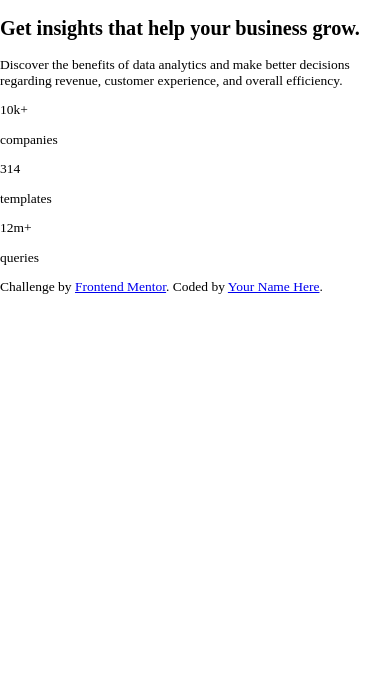
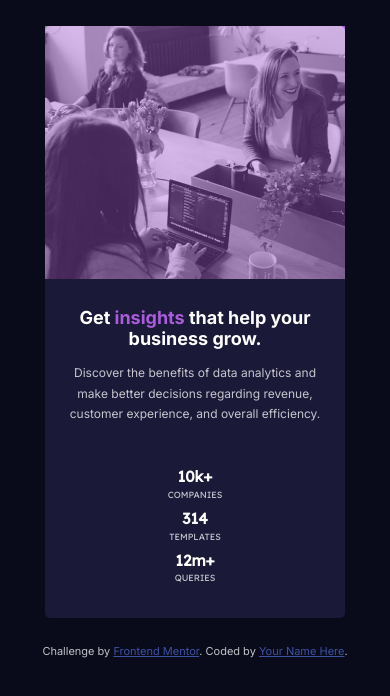
Before and after one commit to omeizahanif/stats-preview-card, a plain HTML site: page index.html in a window 390 px wide. Drawn offline with Linux system fonts and the light colour scheme.

Commit message:
fixed main widths and image responsiveness

```diff
--- a/style.css
+++ b/style.css
@@ -1,5 +1,5 @@
 html {
-    font-size: .9rem;
+    font-size: .8rem;
 }
 
 :root {
@@ -12,25 +12,127 @@ html {
 }
 
 body {
+    background-color: var(--dark-blue);
     margin: 0;
-    padding: 0;
+    font-size: 0.9375rem;
+    font-family: "Inter", sans-serif;
+    color: var(--paragraph-white);
     min-height: 100vh;
-    font-size: 0.9375rem;
+}
+
+main {
+
+    margin: 2rem auto;
+    max-width: 25em;
+    height: 90%;
+    display: flex;
+    flex-direction: column;
 }
 
 .hero-image {
-    background-image: url('./images/image-header-mobile.jpg');
+    position: relative;
+    background: var(--soft-violet);
+    min-height: 30vh;
+    border-top-left-radius: 5px;
+
+}
+
+.hero-image::before {
+    content: '';
+    position: absolute;
+    left: 0;
+    top: 0;
+    width: 100%;
+    height: 100%;
+    opacity: 0.6;
+    background-image: url('images/image-header-mobile.jpg');
     background-size: cover;
+    background-position: 50%;
+    background-repeat: no-repeat;
+    border-top-right-radius: 5px;
+}
+
+
+.hero-content {
+    background-color: var(--desat-blue);
+    padding: 1rem;
+    text-align: center;
+    border-bottom-left-radius: 5px;
+    border-bottom-right-radius: 5px;
 }
 
 
 
-main {
-    margin: 0 auto;
+.title {
+    color: var(--heading-white);
+
 }
 
-@media only screen and (min-width: 650px) {
-    html {
-        font-size: 1.2rem;
+.title span {
+    color: var(--soft-violet);
+}
+
+.description {
+    line-height: 1.7em;
+    padding: 0;
+
+}
+
+.stat-num {
+    color: var(--heading-white);
+    font-weight: 700;
+    font-size: 1.2rem;
+    margin: 0;
+    padding: 0;
+
+}
+
+.stat {
+    display: flex;
+    flex-direction: column;
+    align-items: center;
+    margin-top: 2.5em;
+
+    font-family: "Lexend Deca", sans-serif;
+    padding: 1rem 0;
+}
+
+
+.stat-companies p:last-child,
+.stat-templates p:last-child,
+.stat-queries p:last-child {
+    margin-top: .3em;
+    text-transform: uppercase;
+    font-size: .7rem;
+}
+
+
+.attribution { font-size: 11px; text-align: center; }
+.attribution a { color: hsl(228, 45%, 44%); }
+
+@media (min-width: 700px) {
+
+    main {
+        flex-direction: row-reverse;
+        max-width: 50em;
     }
+
+    .hero-image {
+        min-width: 50%;
+    }
+
+    .hero-image::before {
+        background-image: url('images/image-header-desktop.jpg');
+    }
+
+    .hero-content {
+        border-bottom-right-radius: 0;
+        border-top-left-radius: 5px;
+    }
+
+    .stat {
+        flex-direction: row;
+        justify-content: space-between;
+    }
+
 }
```
Also changed, not shown: index.html (+1 -2 lines).
